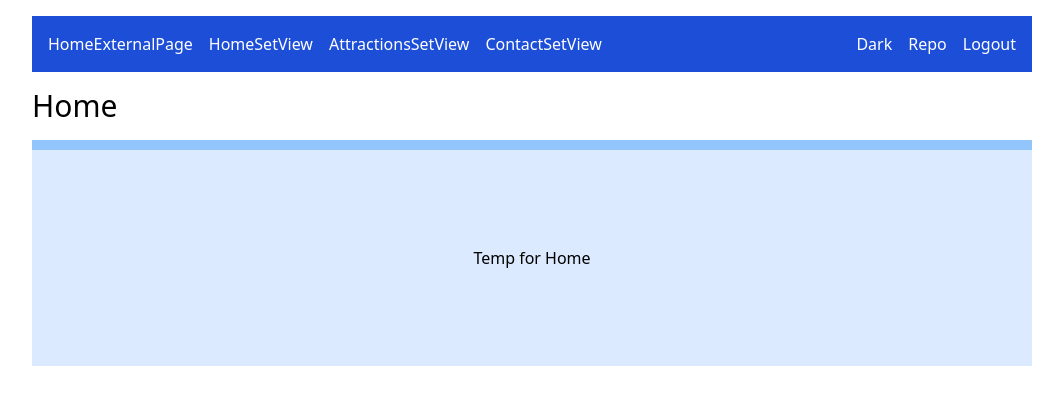
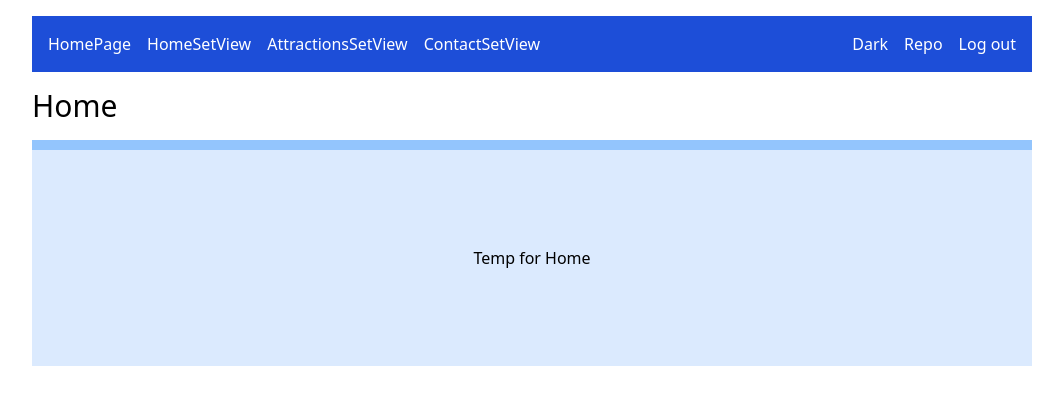
Before and after one commit to shachar700/TouRingo, a website: page src/index.html in a window 1280 px wide. Shown: the whole page, without its empty margins (108-1171 px from the left). Drawn offline with Linux system fonts and the light colour scheme.

Commit message:
Update index.html

```diff
--- a/src/index.html
+++ b/src/index.html
@@ -60,7 +60,7 @@
             </div>
             <div class="justify-start gap-4 hidden sm:flex">
                 <button onclick="gotoHome()">
-                    HomeExternalPage
+                    HomePage
                    </button>
                 <button onclick="setView('Home')">HomeSetView</button>
                 <button onclick="setView('Attractions')">AttractionsSetView</button>
@@ -77,7 +77,7 @@
                     Repo
                 </button>
                 <button onclick="gotoLogin()">
-                    Logout
+                    Log out
                 </button>
             </div>
         </div>
```
